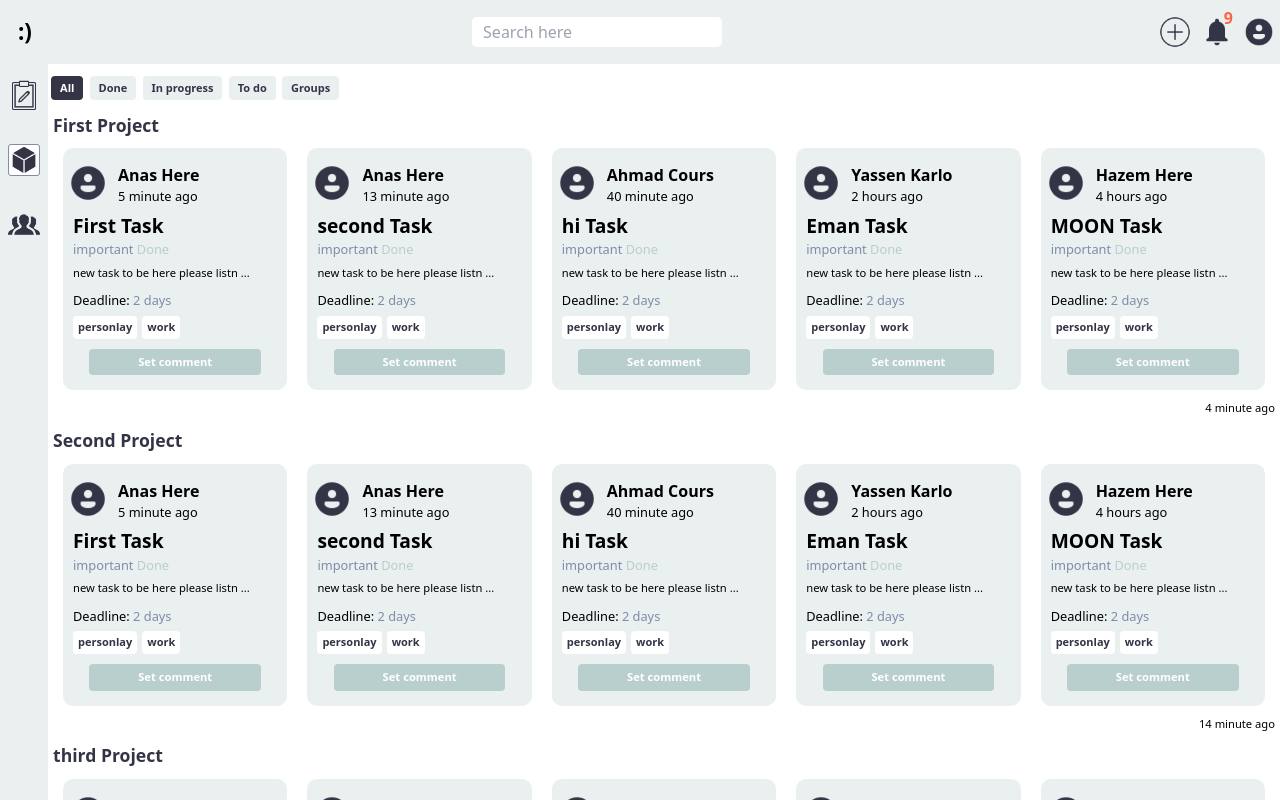
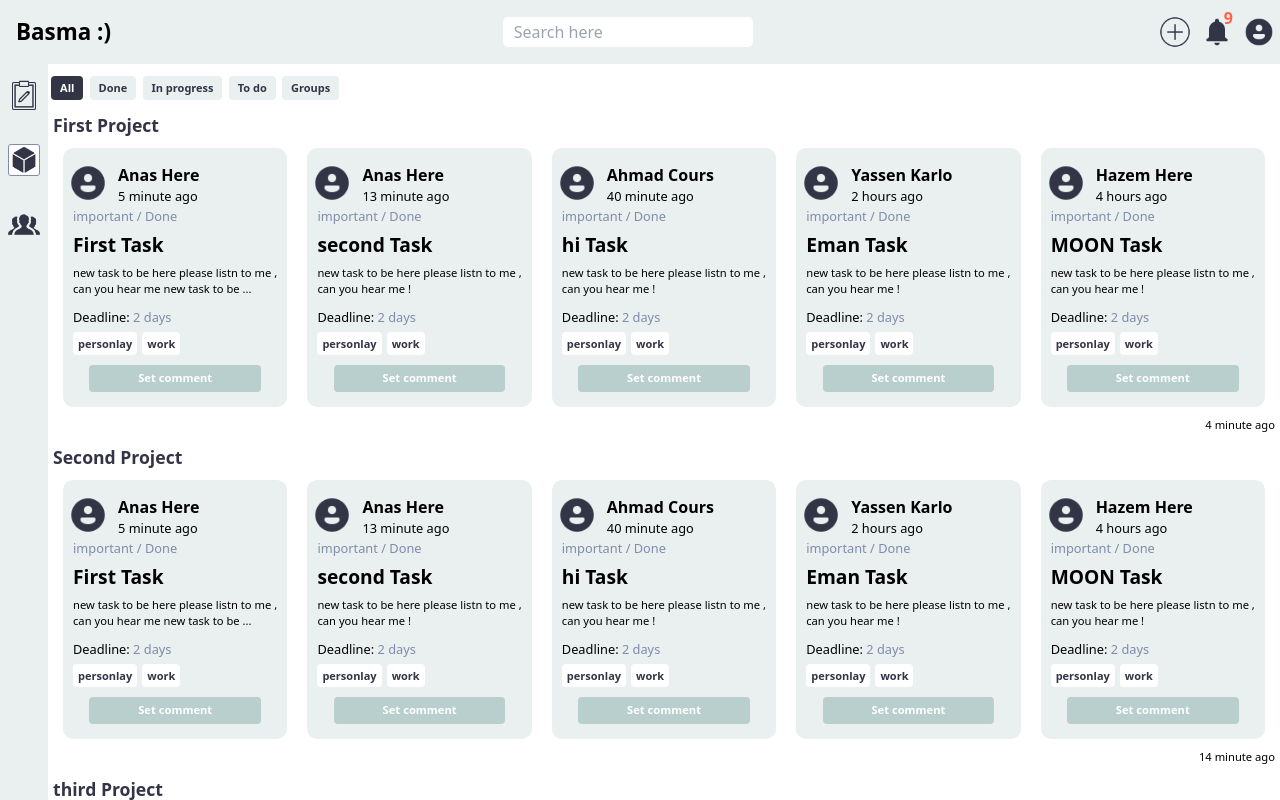
Before and after one commit to it-is-Anas/basma-front, a React (Vite) app: page /user/projects in a window 1280 px wide. Built offline with nearby package versions, Linux system fonts and the light colour scheme.

Commit message:
fix bug in project page

```diff
--- a/src/FAKEDATA.ts
+++ b/src/FAKEDATA.ts
@@ -40,7 +40,7 @@ export const TASKS:task[] = [
     {
         id: 1,
         title: 'First Task',
-        desc: 'new task to be here please listn to me , can you hear me !',
+        desc: 'new task to be here please listn to me , can you hear me new task to be here please listn to me , can you hear me new task to be here please listn to me , can you hear me !',
         priority: 'important',
         catagory: ['personlay','work'],
         user: USERS[0],
--- a/src/features/user/compoenents/taskCard.tsx
+++ b/src/features/user/compoenents/taskCard.tsx
@@ -4,7 +4,7 @@ import FormButton from '../../../components/Buttons/formButton';
 import type { task } from '../../../types';
 
 export default function TaskCard({ id,title,desc,priority,catagory,user , createdAt , deadline ,cls=''}: task){
-    const shortDesc = desc.length > 30? desc.slice(0,32) + ' ...':desc;
+    const shortDesc = desc.length > 80? desc.slice(0,72) + ' ...':desc;
     if(id)
         return (
             <div className={"m-[10px] w-[90%] mx-[auto] bg-[var(--gray)] rounded-[10px]  p-[5px] "+cls}>
@@ -15,8 +15,8 @@ export default function TaskCard({ id,title,desc,priority,catagory,user , create
                         <p className="font-[500] text-[.8em]">{ createdAt }</p>
                     </div>
                 </div>
+                <p className="font-[500] px-[5px] text-[.8em] text-[var(--light-blue)]"> { priority } / <span className="text-[var(--light-blue)]">Done</span></p>
                 <p className="w-[100%] px-[5px] pt-[5px] text-[1.2em] font-[600]">{title}</p>
-                <p className="font-[500] px-[5px] text-[.8em] text-[var(--light-blue)]"> { priority } <span className="text-[var(--light-green)]">Done</span></p>
                 <p className="p-[5px] font-[500] text-[.7em]">
                     { shortDesc }
                 </p>
--- a/src/features/user/pages/profile.tsx
+++ b/src/features/user/pages/profile.tsx
@@ -1,5 +1,3 @@
-
-
 import profileIcon from '../../../assets/profileIcon.png';
 import FilterBtn from '../../../components/Buttons/filterBtn';
 import coverImg from '../../../assets/cover.jpg';
--- a/src/features/user/pages/projects.tsx
+++ b/src/features/user/pages/projects.tsx
@@ -7,7 +7,7 @@ import ProjectCard from '../compoenents/projectCard';
 export default function Projects(){
     const { projects } = useProject();
     return (
-        <div style={{overflow:'hidden',overflowY:'scroll'}} className="grid grid-rows-[3em_1fr]  overflow-y-scroll">
+        <div className="grid grid-rows-[3em_1fr]  !overflow-y-scroll">
             <div className="flex justify-start items-center overflow-x-scroll" >
                 <FilterBtn label='All' active={true} />
                 <FilterBtn label='Done' active={false} />
@@ -15,7 +15,7 @@ export default function Projects(){
                 <FilterBtn label='To do' active={false} />
                 <FilterBtn label='Groups' active={false} />
             </div>
-            <div style={{overflow:'hidden',overflowX:'scroll'}} className="">
+            <div className="overflow-x-hidden   ">
                 {
                     projects.map(project=> <ProjectCard key={project.id} id={project.id} title={project.title} tasks={project.tasks} createdAt={project.createdAt} />)
                 }
--- a/src/layouts/userLayouts/components/header.tsx
+++ b/src/layouts/userLayouts/components/header.tsx
@@ -5,12 +5,18 @@ import plusIcon from '../../../assets/plusIcon.png';
 import notiIcon from '../../../assets/notiIcon.png';
 import pofileIcon from '../../../assets/profileIcon.png';
 import searchIcon from '../../../assets/searchIcon.png';
+import AppLogo from "../../../components/appLogo";
 
 
 export default function Header(){
     return (
         <header className="bg-[var(--gray)] flex justify-start items-center">
-            <MiniAppLogo />
+            <span className="ml-[1em] max-[767px]:hidden">
+                <AppLogo />
+            </span>
+            <span className="hidden max-[767px]:block">
+                <MiniAppLogo />
+            </span>
             <InputSearch />
             <div className=" max-[767px]:ml-auto flex items-center">
                 <IconBtn key='search' img={searchIcon} cls='hidden max-[767px]:block w-[1.4em]' />
```
